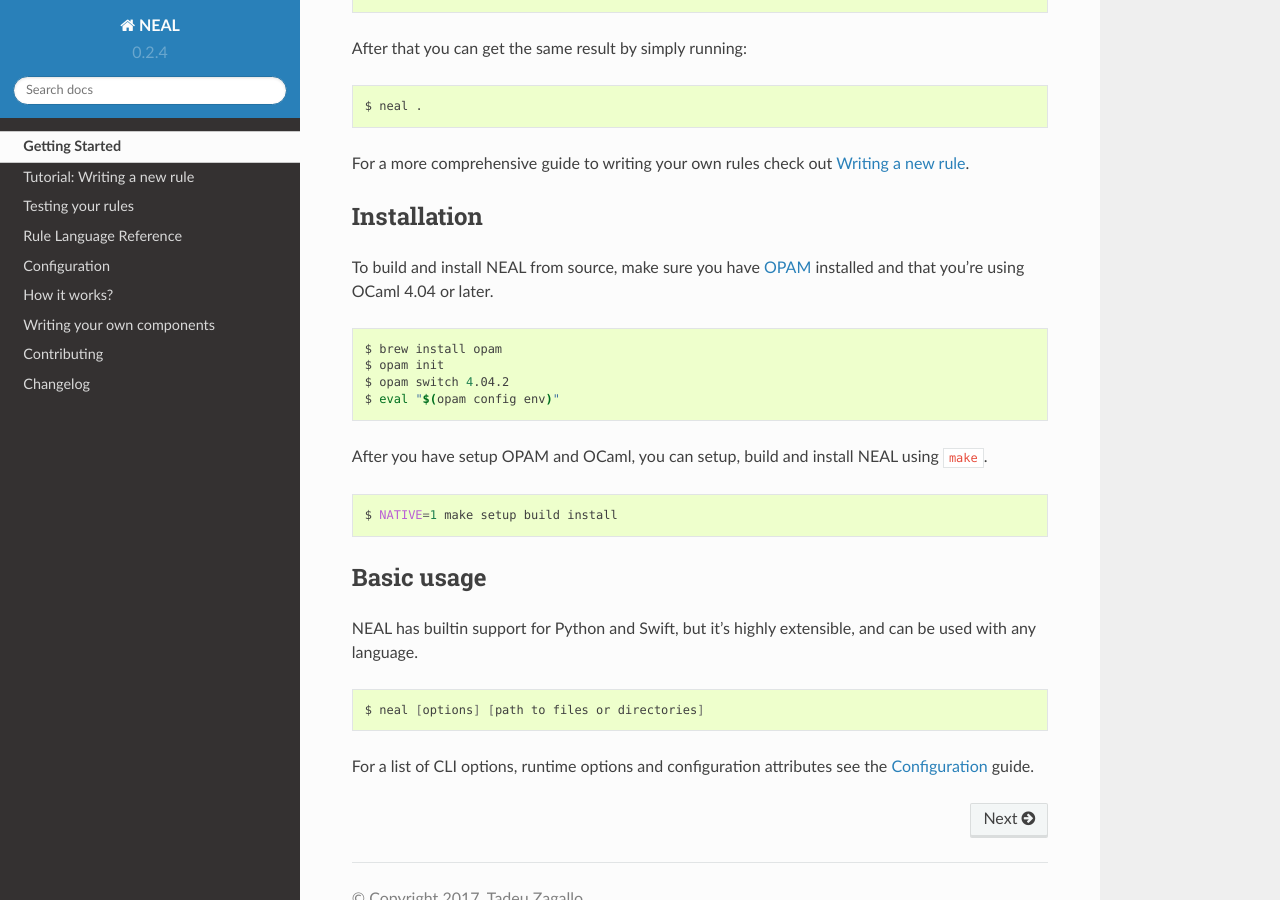
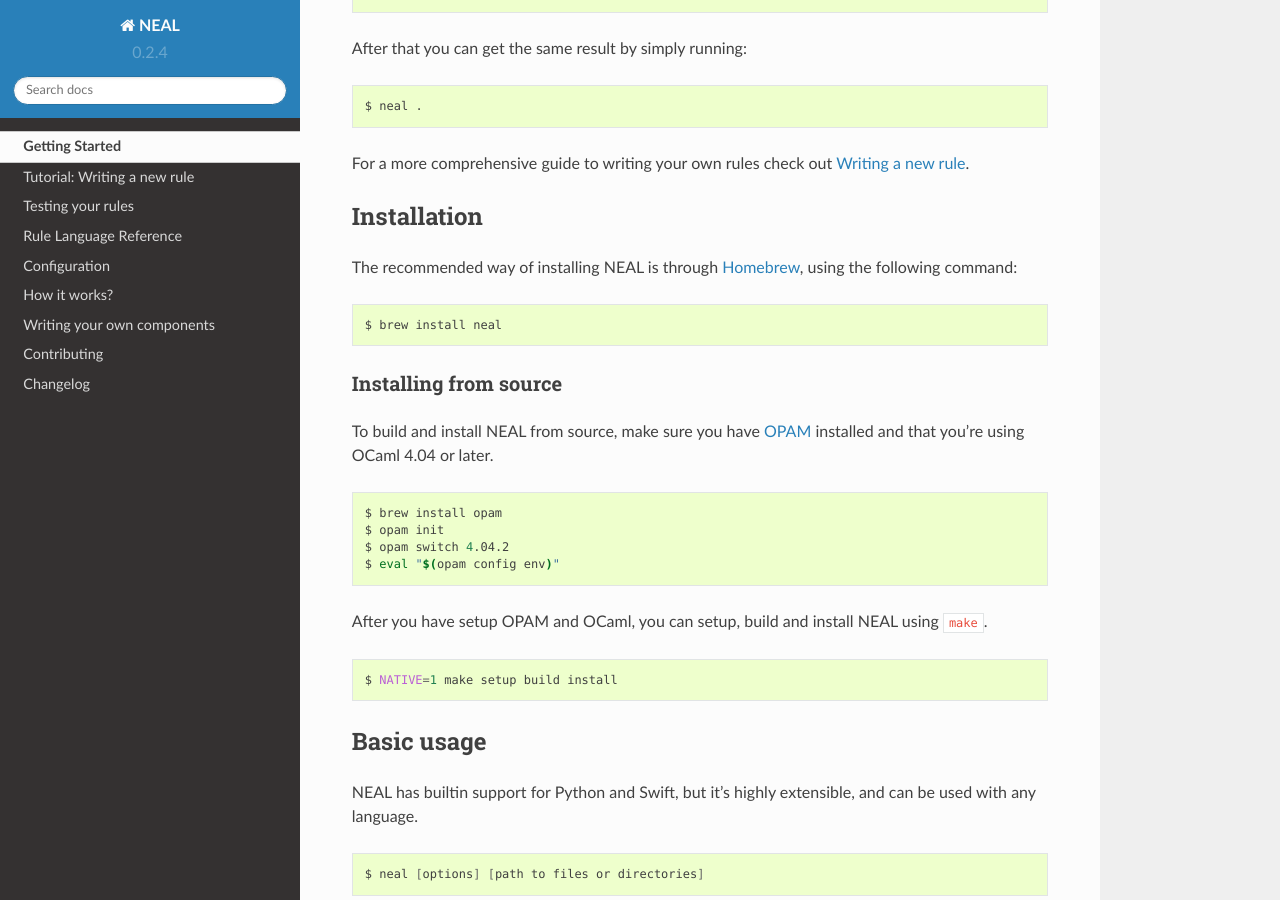
Before and after one commit to uber/NEAL, a Sphinx documentation site: the page built from docs/index.rst, in a window 1280 px wide and 900 px high, scrolled down 1076 px. Built offline with Sphinx 7.4.7 and the Read the Docs theme 2.0.0, drawn with Linux system fonts in a browser that asks for light colours.

Commit message:
[docs] Add instructions for installing NEAL via Homebrew

```diff
--- a/docs/configuration.rst
+++ b/docs/configuration.rst
@@ -4,7 +4,7 @@
 Configuration File
 ------------------
 
-NEAL allows to put all the configuration for your project in one by using a configuration file, `neal.json`. The options available for the configuration file are:
+NEAL allows you to put all the configuration for your project in one place by using a configuration file, `neal.json`. The options available for the configuration file are:
 
 ========================================= =========================================================================================================================================
 Flag                                      Value
--- a/docs/index.rst
+++ b/docs/index.rst
@@ -62,6 +62,15 @@
 Installation
 ------------
 
+The recommended way of installing NEAL is through `Homebrew <https://brew.sh>`_, using the following command:
+
+.. code-block:: bash
+
+  $ brew install neal
+
+Installing from source
+++++++++++++++++++++++
+
 To build and install NEAL from source, make sure you have `OPAM`__ installed and that you're using OCaml 4.04 or later.
 
 .. code-block:: bash
```
